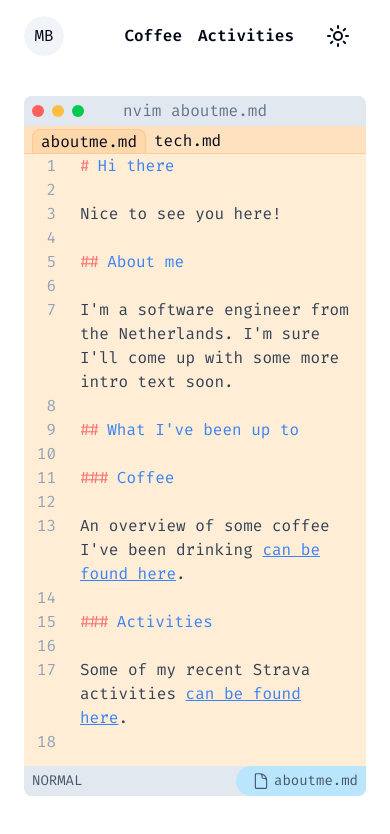
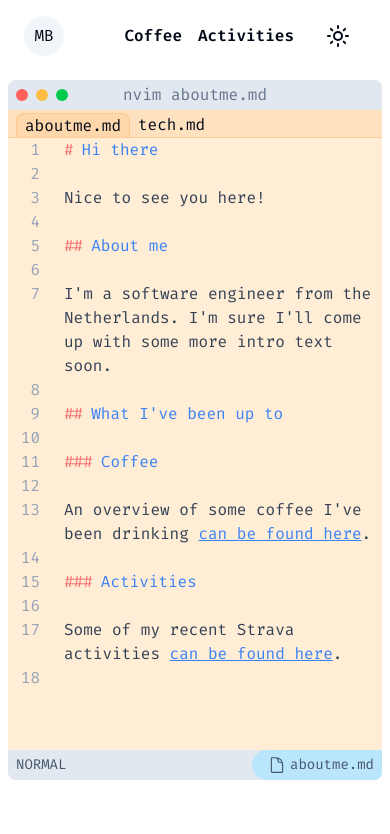
Before and after one commit to marcelblijleven/marcelblijleven.com, a Next.js app: page / in a window 390 px wide. Shown: the top 834 px of the page. Built offline with nearby package versions, Linux system fonts and the light colour scheme.

Commit message:
chore: increase content width on mobile

```diff
--- a/src/app/layout.tsx
+++ b/src/app/layout.tsx
@@ -25,7 +25,7 @@ export default function RootLayout({children}: { children: ReactNode }) {
         <ThemeProvider attribute={"class"} defaultTheme={"system"} enableSystem>
             <div className={"relative min-h-screen"}>
                 <Header/>
-                <main className="flex h-full flex-col items-center p-6 md:p-24 space-y-6">
+                <main className="flex h-full flex-col items-center p-2 md:p-24 space-y-6">
                     {children}
                     <Analytics/>
                 </main>
```
